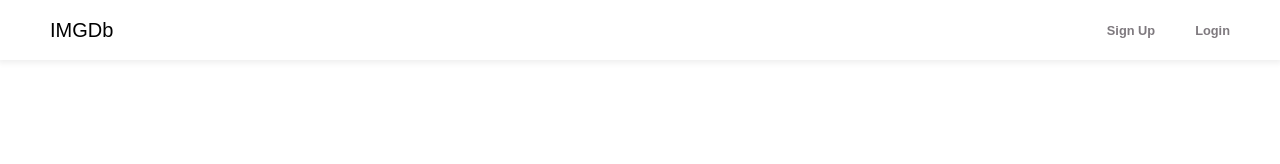
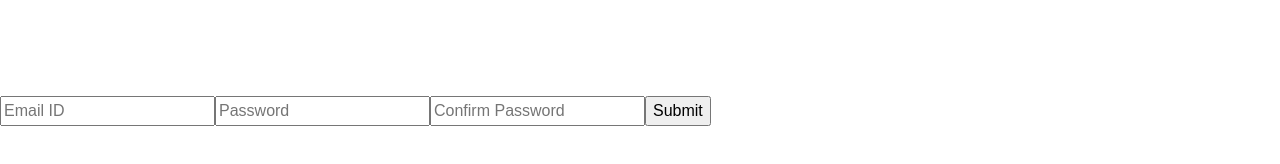
Before and after one commit to Diptonil/imgdb, a React app in the folder frontend/: page /signup in a window 1280 px wide. Built offline with nearby package versions, Linux system fonts and the light colour scheme.

Commit message:
Add skeleton pages

```diff
--- a/frontend/package.json
+++ b/frontend/package.json
@@ -8,6 +8,7 @@
     "@testing-library/user-event": "^13.5.0",
     "react": "^18.2.0",
     "react-dom": "^18.2.0",
+    "react-router-dom": "^6.4.5",
     "react-scripts": "5.0.1",
     "web-vitals": "^2.1.4"
   },
--- a/frontend/public/index.html
+++ b/frontend/public/index.html
@@ -8,7 +8,7 @@
     <title>React App</title>
   </head>
   <body>
-    <noscript>You need to enable JavaScript to run this app.</noscript>
+
     <div id="root"></div>
 
   </body>
--- a/frontend/src/assets/components.css
+++ b/frontend/src/assets/components.css
@@ -1,3 +1,9 @@
+
+/************
+*** Navbar ***
+*************/
+
+
 .container-nav{
     /* max-width: 1350px; */
     margin: 0 30px;
@@ -52,3 +58,15 @@
 .nav-item:hover{
     color: #1e0029;
 }
+
+/************
+*** Movie Card ***
+*************/
+
+.moviecard{
+    width: 300px;
+    padding: 20px;
+    border: 1px solid black;
+    margin: 10px;
+    display: inline-block;
+}
--- /dev/null
+++ b/frontend/src/assets/home.css
@@ -0,0 +1,11 @@
+.container{
+    border: 1px solid black;
+    max-width: 1250px;
+    display: flex;
+    /* justify-content: center; */
+    margin: auto;
+}
+
+/* .genre{
+    width: 100%;
+} */
--- /dev/null
+++ b/frontend/src/components/home.js
@@ -0,0 +1,36 @@
+import Navabar from './navbar';
+import MovieCard from './moviecard';
+
+export default function Home(){
+    return(
+        <div>
+            <Navabar />
+            <br></br>
+            <br></br>
+            <br></br>
+            <br></br>
+            <div className='container'>
+
+                {/* Recs Placeholder */}
+
+                <div>
+                    <h1>Trending Now</h1>
+                    <MovieCard />
+                    <MovieCard />
+                    <MovieCard />
+
+                </div>
+
+                {/* <div className='genre'>
+                    <h1>Explore Genres</h1>
+                    <div>
+                        Horror
+                    </div>
+                    <div>
+                        Thriller
+                    </div>
+                </div> */}
+            </div>
+        </div>
+    )
+}
--- a/frontend/src/components/login.js
+++ b/frontend/src/components/login.js
@@ -8,6 +8,7 @@ export default function Login(){
     })
 
     function handleChange(event){
+        console.log(event.target.value)
         setFormdata(prevFormData => {
             return{
                 ...prevFormData,
@@ -16,19 +17,31 @@ export default function Login(){
         })
     }
 
+    function handleSubmit(){
+        return
+    }
+
     return(
-        <form>
+        <form onSubmit={handleSubmit}>
+            <br></br>
+            <br></br>
+            <br></br>
+            <br></br>
             <input type="text"
             placeholder = "Email ID"
             onChange = {handleChange}
             name = "email"
+            value= {formdata.email}
             />
 
-            <input type="text"
+            <input type="password"
             placeholder = "Password"
             onChange = {handleChange}
             name = "password"
+            value= {formdata.password}
             />
+
+        <button>Submit</button>
         </form>
     )
 }
--- /dev/null
+++ b/frontend/src/components/moviecard.js
@@ -0,0 +1,13 @@
+import React from 'react';
+
+export default function MovieCard(props){
+    return(
+        <div className='moviecard'>
+            <img src='../images/lalaland.jpg'></img>
+            <h1>La La Land</h1>
+            <p>A jazz pianist falls for an aspiring actress in Los Angeles. ... While navigating their careers in Los Angeles, a pianist and an actress fall in love </p>
+            <h2>Ratings</h2>
+            <h2>Year: 2017</h2>
+        </div>
+    )
+}
--- a/frontend/src/components/navbar.js
+++ b/frontend/src/components/navbar.js
@@ -1,4 +1,5 @@
 import React from 'react';
+import { Link } from 'react-router-dom';
 
 export default function Navabar(){
     return(
@@ -9,8 +10,8 @@ export default function Navabar(){
                 </div>
                 <div>
                     <ul>
-                        <li><a href="#" className="nav-item">Sign Up</a></li>
-                        <li><a href="#" className="nav-item">Login</a></li>
+                        <li><Link to ="/signup" className="nav-item">Sign Up</Link></li>
+                        <li><Link to ="/login" className="nav-item">Login</Link></li>
                     </ul>
                 </div>
             </div>
--- /dev/null
+++ b/frontend/src/components/signup.js
@@ -0,0 +1,135 @@
+import React from 'react';
+import {useState, useRef, useEffect} from 'react';
+
+const EMAIL_REGEX = /^\w+([\.-]?\w+)*@\w+([\.-]?\w+)*(\.\w{2,3})+$/
+const PWD_REGEX = /^(?=.*[a-z])(?=.*[A-Z])(?=.*[0-9])(?=.*[!@#$%]).{6, 24}$/;
+
+export default function Signup(){
+
+    const userRef = useRef();
+    const errRef = useRef();
+
+    const [signupdata, setSignupdata] = React.useState({
+        email: "",
+        password: "",
+        confirmpassword: ""
+    })
+
+    const [validData, setValidData] = useState({
+        email: false,
+        password: false,
+        confirmpassword: false
+    })
+
+    const [dataFocus, setDataFocus] = useState({
+        email: false,
+        password: false,
+        confirmpassword: false
+    })
+
+    const [errmsg, setErrmsg] = useState('')
+    const [success, setSuccess] = useState(false)
+
+
+    // useEffect(() => {
+    //     userRef.current.focus();
+    // }, [])
+
+    useEffect(() => {
+        const result = EMAIL_REGEX.test(signupdata.email);
+        setValidData(prevFormData => {
+            return{
+                ...prevFormData,
+                email: result
+            }
+        })
+    }, [signupdata.email])
+
+    useEffect(() => {
+        const result = PWD_REGEX.test(signupdata.password);
+        setValidData(prevData => {
+            return{
+                ...prevData,
+                password: result
+            }
+        })
+        console.log(result)
+        const match = signupdata.password === signupdata.confirmpassword
+        setValidData(prevData => {
+            return{
+                ...prevData,
+                confirmpassword: match
+            }
+        })
+    }, [signupdata.confirmpassword, signupdata.password])
+
+
+    useEffect(() => {
+        setErrmsg('');
+    }, [signupdata.email, signupdata.password, signupdata.confirmpassword])
+
+
+
+    function handleChange(event){
+        console.log(event.target.value)
+        setSignupdata(prevFormData => {
+            return{
+                ...prevFormData,
+                [event.target.name]: event.target.value
+            }
+        })
+    }
+
+    function handleSubmit(){
+        return
+    }
+
+    return(
+        <form onSubmit={handleSubmit}>
+            <br></br>
+            <br></br>
+            <br></br>
+            <br></br>
+
+            <p >
+
+            </p>
+
+            <input type="text"
+            placeholder = "Email ID"
+            onChange = {handleChange}
+            name = "email"
+            value= {signupdata.email}
+            // onFocus = {() => setDataFocus(prevData => {
+            //     return{
+            //         ...prevData,
+            //         email: true
+            //     }
+            // })}
+            // onBlur = {() => setDataFocus(prevData => {
+            //     return{
+            //         ...prevData,
+            //         email: false
+            //     }
+            // })}            ref = {userRef}
+
+            />
+
+            <input type="password"
+            placeholder = "Password"
+            onChange = {handleChange}
+            name = "password"
+            value= {signupdata.password}
+            />
+
+            <input type="password"
+            placeholder = "Confirm Password"
+            onChange = {handleChange}
+            name = "confirmpassword"
+            value= {signupdata.confirmpassword}
+            />
+
+            <button>Submit</button>
+        </form>
+    )
+}
--- a/frontend/src/index.js
+++ b/frontend/src/index.js
@@ -1,10 +1,23 @@
 import React from 'react';
 import ReactDOM from 'react-dom/client';
+import { BrowserRouter as Router, Route, Routes} from 'react-router-dom';
+
 import './assets/base.css';
 import './assets/components.css';
-import Navabar from './components/navbar';
+import './assets/home.css';
+import Home from './components/home';
+import Login from './components/login'
+import Signup from './components/signup'
 
 const root = ReactDOM.createRoot(document.getElementById('root'));
 root.render(
-  <Navabar />
+  <div>
+    <Router>
+      <Routes>
+        <Route path="/" element={<Home />}/>
+        <Route path="/signup" element={<Signup />}/>
+        <Route path="/login" element={ <Login />} />
+      </Routes>
+    </Router>
+  </div>
 );
```
Also changed, not shown: frontend/src/components/moviedesc.js (added, +9 -0 lines), 1 other file.
